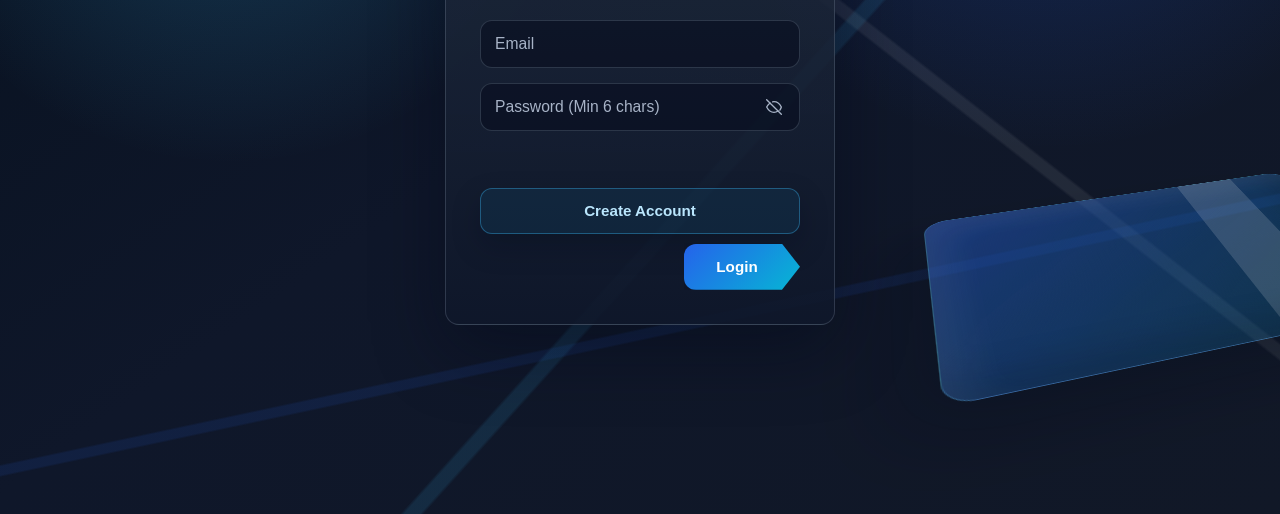
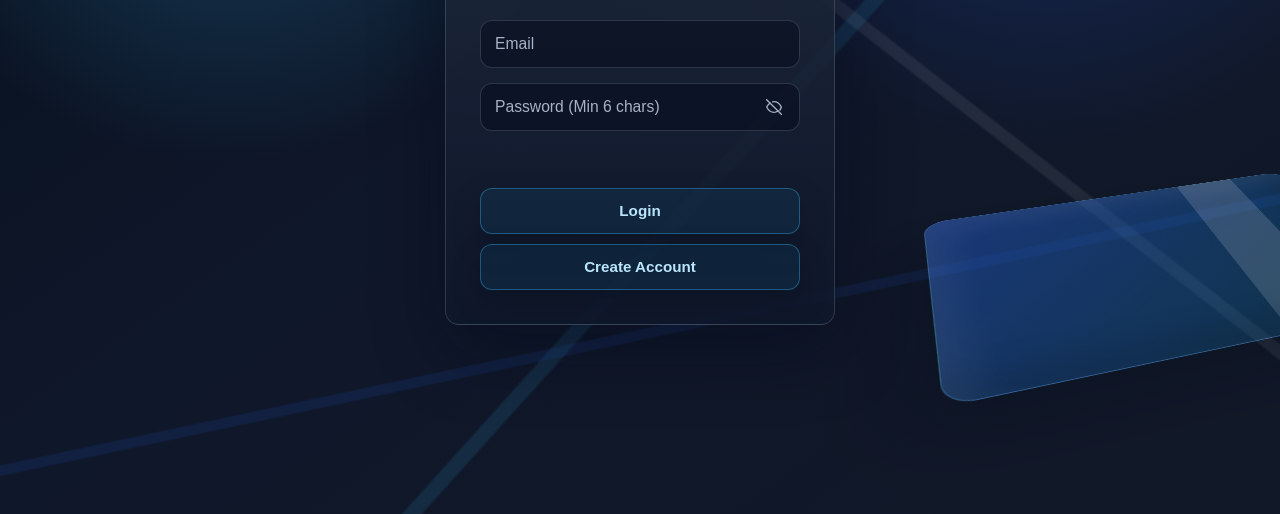
Before and after one commit to wiN20htuT/sharewallet, a plain HTML site: page Share-Wallet-System-Test/index.html in a window 1280 px wide. Shown: the part 286-800 px from the top of the page. Drawn offline with Linux system fonts and the light colour scheme.

Commit message:
update login button

```diff
--- a/Share-Wallet-System-Test/index.html
+++ b/Share-Wallet-System-Test/index.html
@@ -30,8 +30,8 @@
         <p id="errorMessage" class="error-message"></p>
 
         <div class="btn-group">
+            <button class="btn-login" onclick="handleLogin()">Login</button>
             <button class="btn-link" onclick="navigateWithLoading('register.html')">Create Account</button>
-            <button class="btn-login" onclick="handleLogin()">Login</button>
         </div>
     </div>
 
--- a/Share-Wallet-System-Test/style.css
+++ b/Share-Wallet-System-Test/style.css
@@ -385,7 +385,7 @@ textarea {
 }
 
 .login-card .btn-group {
-    align-items: flex-end;
+    align-items: stretch;
 }
 
 button,
@@ -414,26 +414,16 @@ button:active,
     transform: translateY(0);
 }
 
-.btn-login,
 .btn-primary {
     background: linear-gradient(135deg, var(--primary), var(--accent));
 }
 
-.btn-login {
-    width: auto;
-    min-width: 116px;
-    align-self: flex-end;
-    padding-right: 30px;
-    padding-left: 20px;
-    clip-path: polygon(0 0, calc(100% - 18px) 0, 100% 50%, calc(100% - 18px) 100%, 0 100%);
-}
-
-.btn-login:hover,
 .btn-primary:hover {
     background: linear-gradient(135deg, var(--primary-hover), var(--accent-hover));
     box-shadow: 0 16px 34px rgba(37, 99, 235, 0.28);
 }
 
+.btn-login,
 .btn-register,
 .btn-link {
     border: 1px solid rgba(56, 189, 248, 0.36);
@@ -441,6 +431,7 @@ button:active,
     color: #bae6fd;
 }
 
+.btn-login:hover,
 .btn-register:hover,
 .btn-link:hover {
     background: rgba(14, 165, 233, 0.16);
@@ -775,6 +766,7 @@ body.light-mode .balance-card {
 }
 
 body.light-mode .theme-toggle,
+body.light-mode .btn-login,
 body.light-mode .btn-link,
 body.light-mode .btn-register {
     border-color: rgba(37, 99, 235, 0.25);
```
